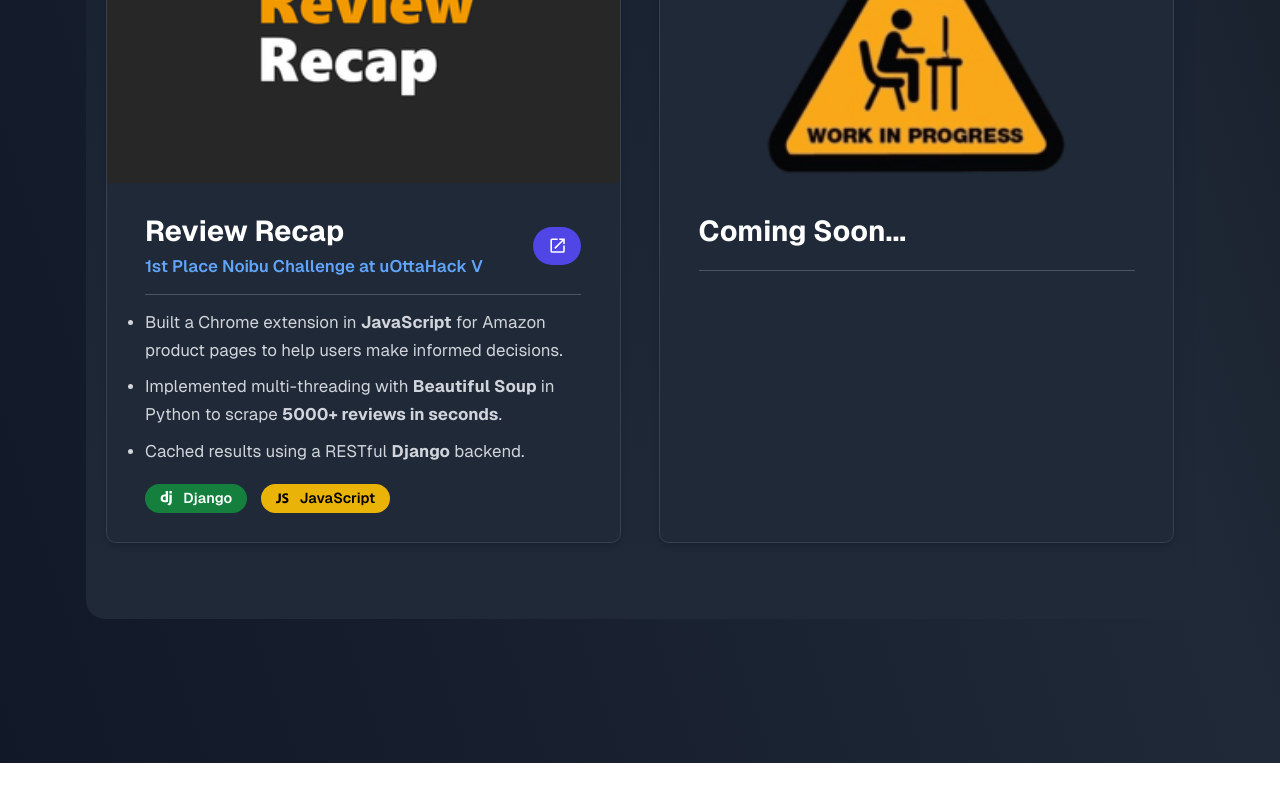
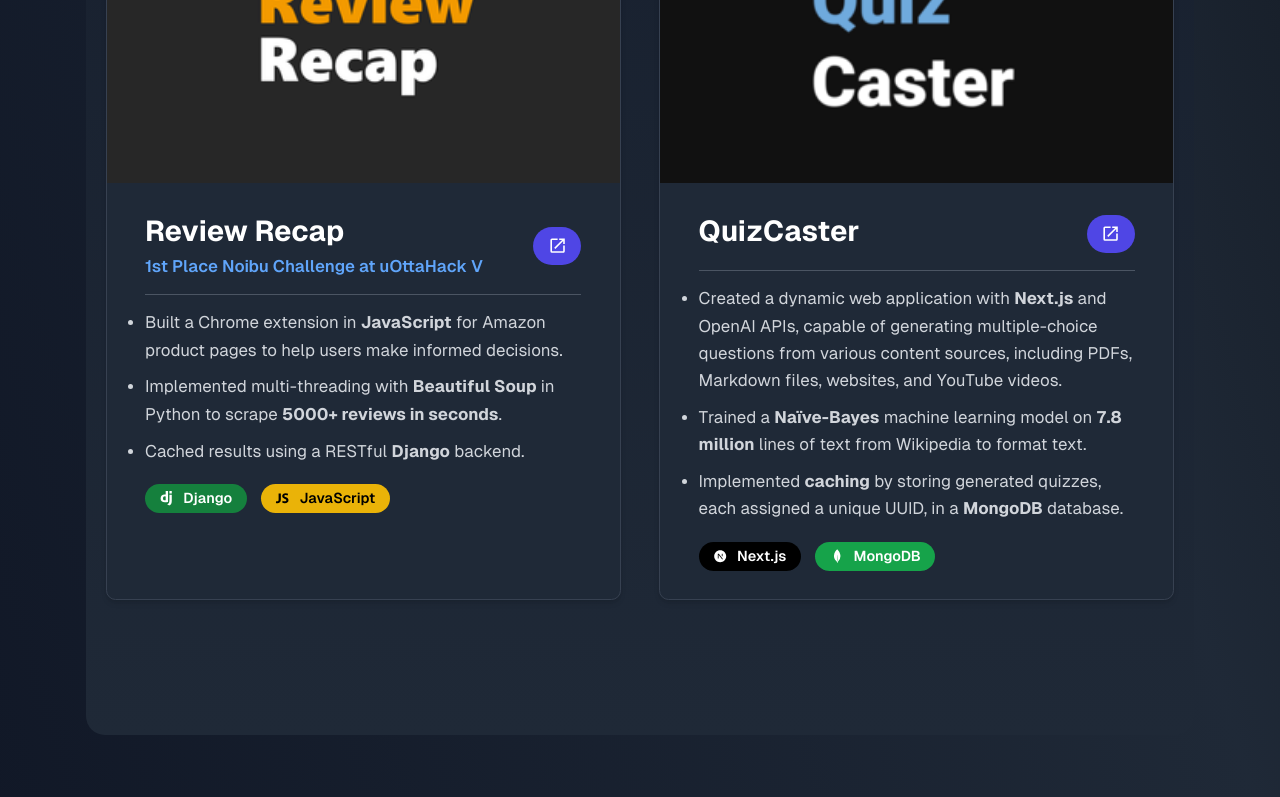
Before and after one commit to richardyzhu/personal-website, a Next.js app: page / in a window 1280 px wide. Shown: the part 3241-4038 px from the top of the page. Before the commit the page ends 4004 px from the top, so only its background shows below. Built offline with nearby package versions, Linux system fonts and the light colour scheme.

Commit message:
added quizcaster

```diff
--- a/src/sections/ProjectsSection.tsx
+++ b/src/sections/ProjectsSection.tsx
@@ -1,13 +1,14 @@
 // TODO: addd more projects and a tiny project card for the smaller projects
 
 import ProjectCard from "../components/ProjectCard";
+import SmallProjectCard from "../components/SmallProjectCard"; // Import the new component
 import { RiNextjsFill } from "react-icons/ri";
-import { SiTensorflow, SiDjango } from "react-icons/si";
+import { SiTensorflow, SiDjango, SiMongodb } from "react-icons/si";
 import { TbBrandReactNative } from "react-icons/tb";
 import { IoLogoJavascript } from "react-icons/io";
 
 const ProjectsSection: React.FC = () => {
-  const projects = [
+  const bigProjects = [
     {
       title: "MotiSpectra",
       image: "/images/motispectra.png",
@@ -64,12 +65,26 @@
       link: "https://devpost.com/software/bob-gj5h29",
     },
     {
-      title: "Coming Soon...",
-      image: "/images/wip.png",
-      bulletPoints: [],
-      chips: [],
+      title: "QuizCaster",
+      image: "/images/quizcaster.png",
+      bulletPoints: [
+        "Created a dynamic web application with *Next.js* and OpenAI APIs, capable of generating multiple-choice questions from various content sources, including PDFs, Markdown files, websites, and YouTube videos.",
+        "Trained a *Naïve-Bayes* machine learning model on *7.8 million* lines of text from Wikipedia to format text.",
+        "Implemented *caching* by storing generated quizzes, each assigned a unique UUID, in a *MongoDB* database.",
+      ],
+      chips: [
+        <span className="bg-black text-white text-xs font-semibold px-3 py-1 rounded-full flex items-center">
+          <RiNextjsFill className="mr-2" /> Next.js
+        </span>,
+        <span className="bg-green-600 text-white text-xs font-semibold px-3 py-1 rounded-full flex items-center">
+          <SiMongodb className="mr-2" /> MongoDB
+        </span>,
+      ],
+      link: "https://devpost.com/software/quizcaster",
     },
   ];
+
+  const smallProjects = [];
 
   return (
     <section className="w-full bg-gradient-to-b from-gray-900 to-gray-800 py-16 rounded-2xl">
@@ -77,9 +92,16 @@
         <h2 className="text-3xl md:text-4xl font-bold text-white mb-12 text-center">
           Projects
         </h2>
-        <div className="grid grid-cols-1 md:grid-cols-2 gap-8">
-          {projects.map((project, index) => (
+
+        <div className="grid grid-cols-1 md:grid-cols-2 gap-8 mb-12">
+          {bigProjects.map((project, index) => (
             <ProjectCard key={index} {...project} />
+          ))}
+        </div>
+
+        <div className="grid grid-cols-1 md:grid-cols-2 lg:grid-cols-4 gap-6">
+          {smallProjects.map((project, index) => (
+            <SmallProjectCard key={index} {...project} />
           ))}
         </div>
       </div>
```
Also changed, not shown: public/images/quizcaster.png (added).
